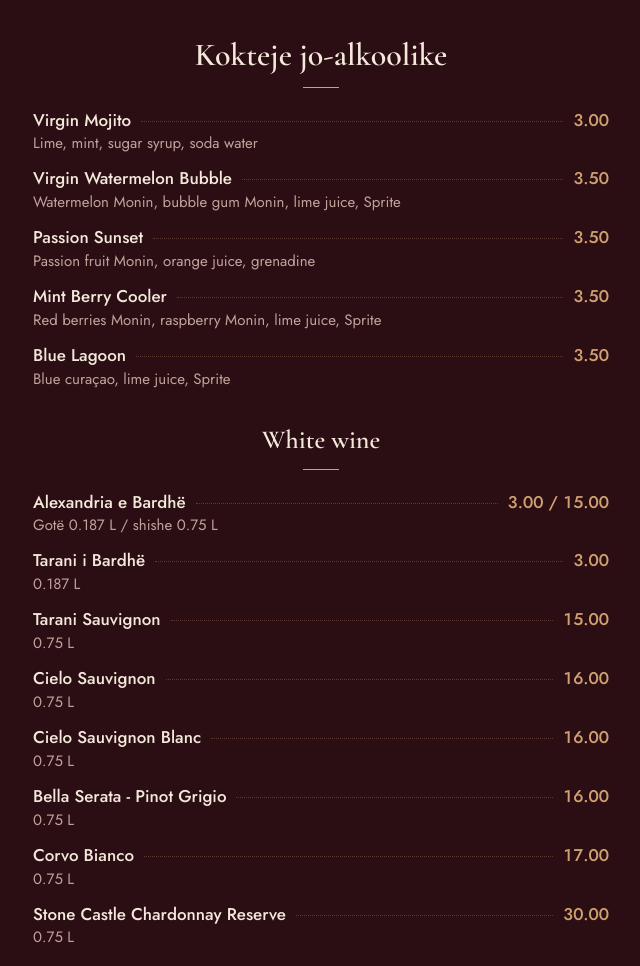
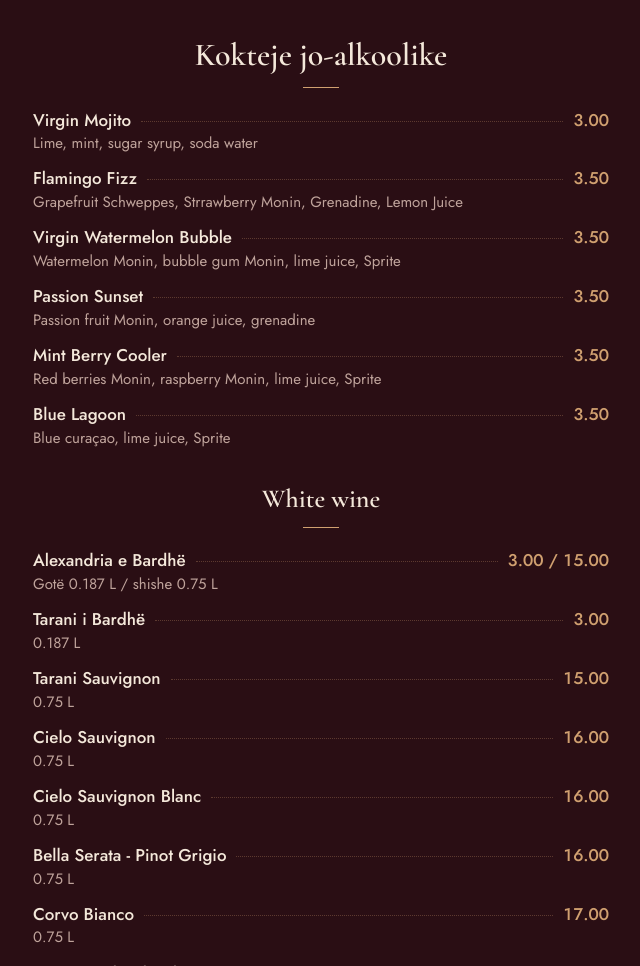
Before and after one commit to OltiG/baretto-menu, a plain HTML site: page drinks.html in a window 1280 px wide. Shown: the part 5512-6478 px from the top of the page, without its empty margins (319-959 px from the left). Drawn offline with nearby package versions, Linux system fonts and the light colour scheme.

Commit message:
Added the cocktail that Valdrin Created

```diff
--- a/drinks.html
+++ b/drinks.html
@@ -189,6 +189,7 @@ footer{text-align:center;color:var(--mute);font-size:14px;padding:10px 20px calc
 <section id="jo-alkoolike">
 <h2>Kokteje jo-alkoolike</h2><div class="hr"></div>
 <div class="item"><div class="row"><span class="name">Virgin Mojito</span><span class="lead"></span><span class="price">3.00</span></div><div class="desc">Lime, mint, sugar syrup, soda water</div></div>
+<div class="item"><div class="row"><span class="name">Flamingo Fizz</span><span class="lead"></span><span class="price">3.50</span></div><div class="desc">Grapefruit Schweppes, Strrawberry Monin, Grenadine, Lemon Juice</div></div>
 <div class="item"><div class="row"><span class="name">Virgin Watermelon Bubble</span><span class="lead"></span><span class="price">3.50</span></div><div class="desc">Watermelon Monin, bubble gum Monin, lime juice, Sprite</div></div>
 <div class="item"><div class="row"><span class="name">Passion Sunset</span><span class="lead"></span><span class="price">3.50</span></div><div class="desc">Passion fruit Monin, orange juice, grenadine</div></div>
 <div class="item"><div class="row"><span class="name">Mint Berry Cooler</span><span class="lead"></span><span class="price">3.50</span></div><div class="desc">Red berries Monin, raspberry Monin, lime juice, Sprite</div></div>
```
